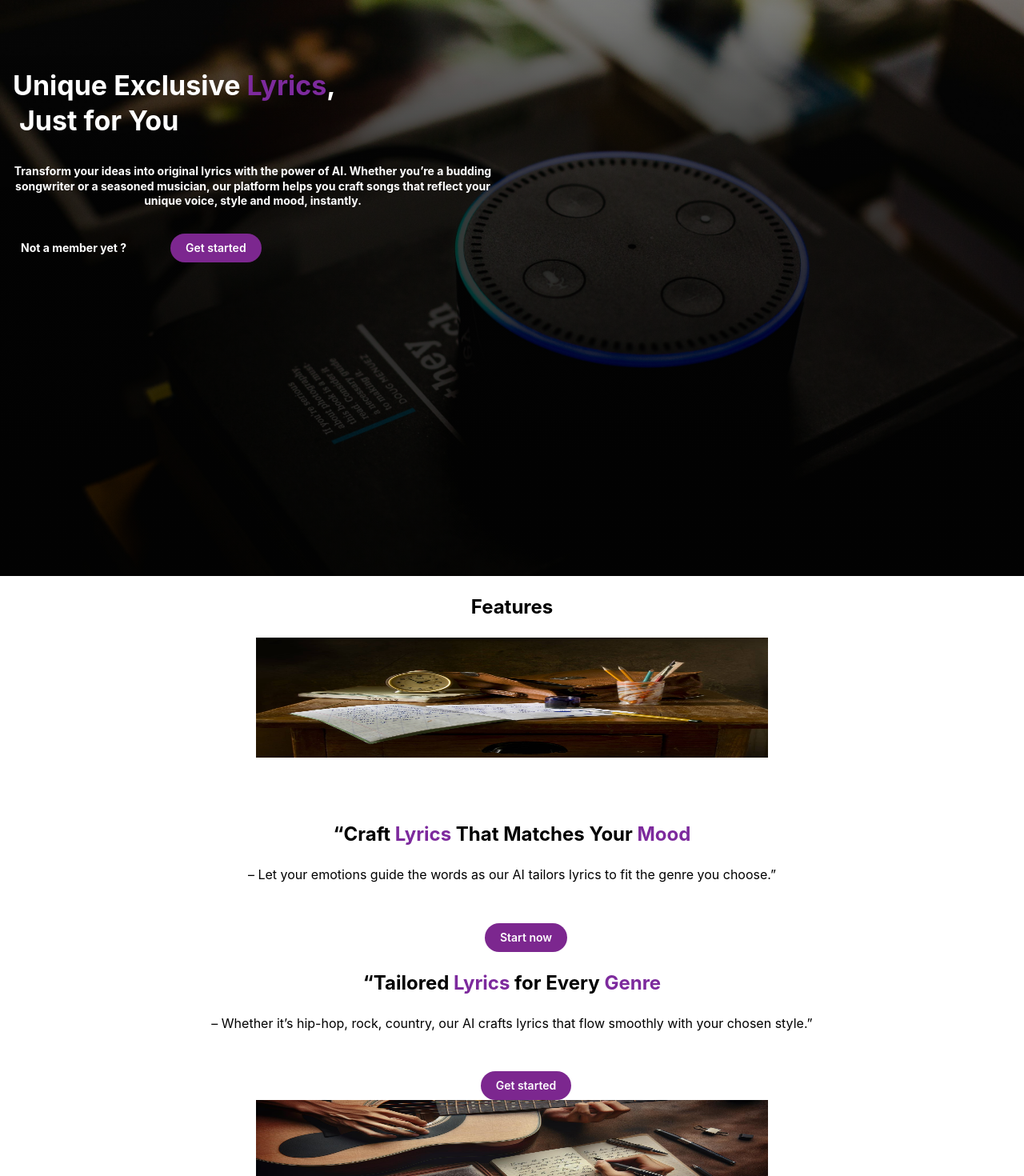
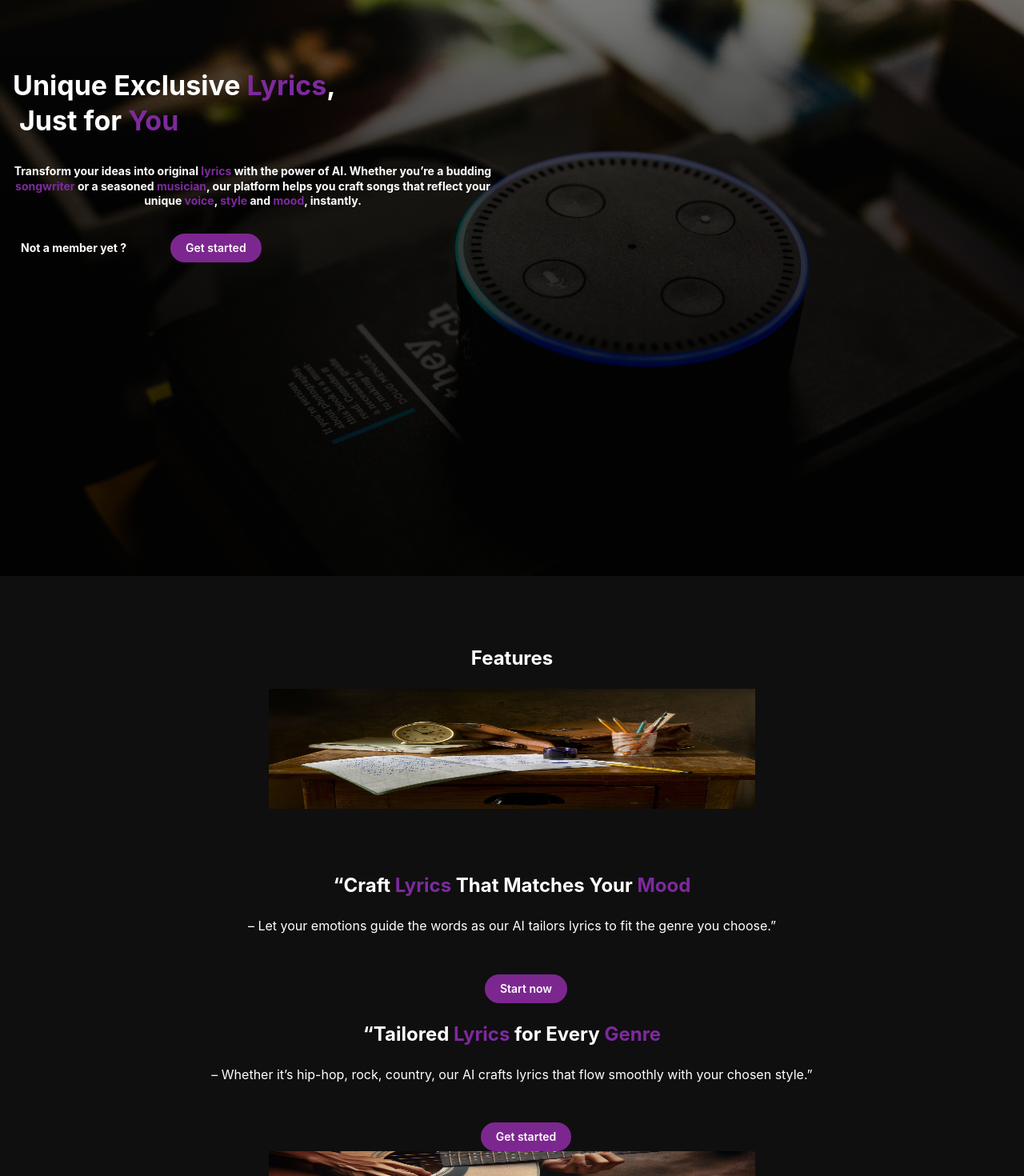
Before and after one commit to OmarMallouk/EchoWave-app, a React (Vite) app: page / in a window 1280 px wide. Shown: the part 120-1590 px from the top of the page at 80% size. Built offline with nearby package versions, Linux system fonts and the light colour scheme.

Commit message:
added hero section css

```diff
--- a/src/pages/Home/Home.module.css
+++ b/src/pages/Home/Home.module.css
@@ -77,3 +77,22 @@
     gap: 20px;
     margin-left: 10px;
   }
+
+
+  .highlightYou {                      /**/
+    color: #7D2A9D;
+
+  }
+
+  .highlightMagic{
+    color: #7D2A9D;
+
+  }
+
+
+  .featuresContainer {
+    background-color: #0f0f0f;
+  color: white;
+  padding: 4rem 2rem;
+
+  }
```
